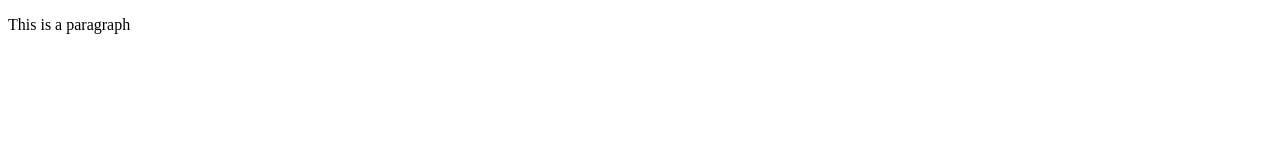
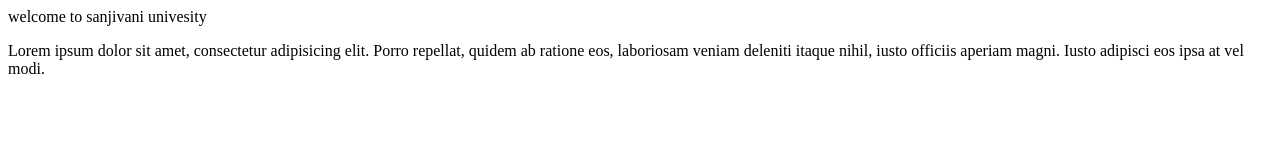
Before and after one commit to SakshiRamdasWani/Resume, a plain HTML site: page index.html in a window 1280 px wide. Drawn offline with Linux system fonts and the light colour scheme.

Commit message:
Add files via upload

```diff
--- a/index.html
+++ b/index.html
@@ -3,9 +3,11 @@
 <head>
     <meta charset="UTF-8">
     <meta name="viewport" content="width=device-width, initial-scale=1.0">
-    <title>MY FIRST PAGE</title>
+    <title>Document</title>
 </head>
 <body>
-   <p>This is a paragraph</p>
+    <h>welcome to sanjivani univesity</h>
+    <p>Lorem ipsum dolor sit amet, consectetur adipisicing elit. Porro repellat,
+         quidem ab ratione eos, laboriosam veniam deleniti itaque nihil, iusto officiis aperiam magni. Iusto adipisci eos ipsa at vel modi.</p>
 </body>
 </html>
```
